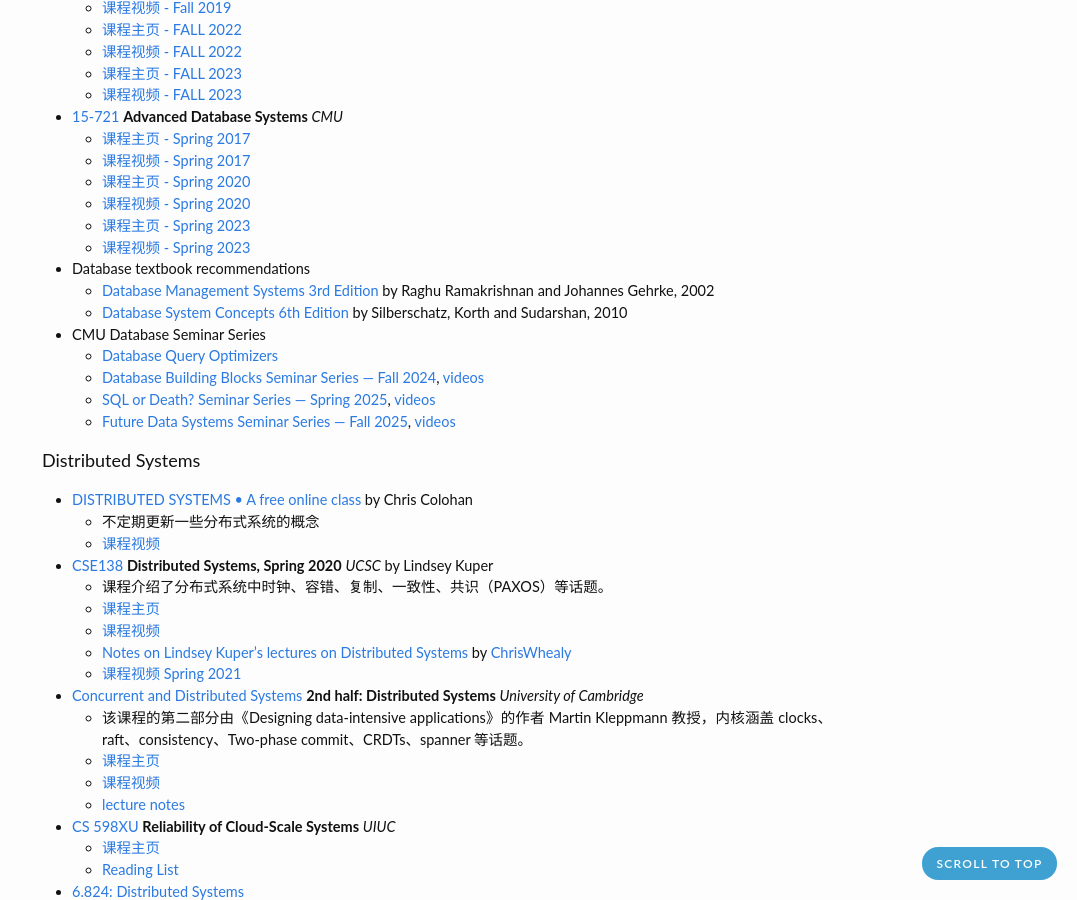
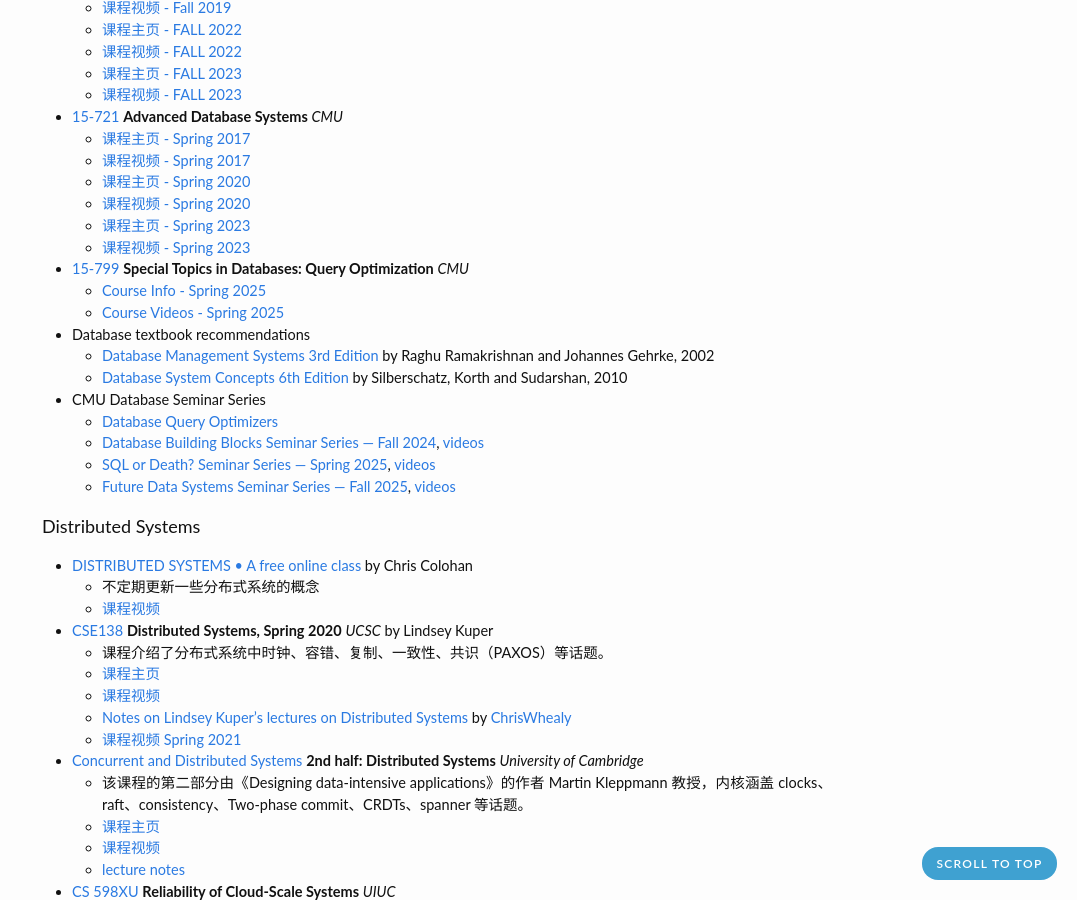
Before and after one commit to zhjwpku/zhjwpku.github.io, a Jekyll site: the page built from _posts/2018-09-16-awesome-cs-courses.md, in a window 1280 px wide and 900 px high, scrolled down 2418 px. Shown: the whole window, without its empty margins (203-1280 px from the left). Built offline with Jekyll 4.4.1, drawn with Linux system fonts in a browser that asks for light colours; comment, search, counter and statistics services are not loaded.

Commit message:
cmu 15-799

```diff
--- a/_posts/2018-09-16-awesome-cs-courses.md
+++ b/_posts/2018-09-16-awesome-cs-courses.md
@@ -124,6 +124,9 @@
   - [课程视频 - Spring 2020](https://www.youtube.com/playlist?list=PLSE8ODhjZXjasmrEd2_Yi1deeE360zv5O)
   - [课程主页 - Spring 2023](https://15721.courses.cs.cmu.edu/spring2023/schedule.html)
   - [课程视频 - Spring 2023](https://www.youtube.com/playlist?list=PLSE8ODhjZXjYzlLMbX3cR0sxWnRM7CLFn)
+- [15-799][15799] **Special Topics in Databases: Query Optimization** *CMU*
+  - [Course Info - Spring 2025](https://15799.courses.cs.cmu.edu/spring2025/schedule.html)
+  - [Course Videos - Spring 2025](https://www.youtube.com/playlist?list=PLSE8ODhjZXjYCZfIbmEWH7f6MnYqyPwCE)
 - Database textbook recommendations
   - [Database Management Systems 3rd Edition](https://www.amazon.com/Database-Management-Systems-Raghu-Ramakrishnan/dp/0072465638) by Raghu Ramakrishnan and Johannes Gehrke, 2002
   - [Database System Concepts 6th Edition](https://www.amazon.com/dp/0073523321) by Silberschatz, Korth and Sudarshan, 2010
```
Also changed, not shown: other parts of _posts/2018-09-16-awesome-cs-courses.md (+1 -0 lines).
